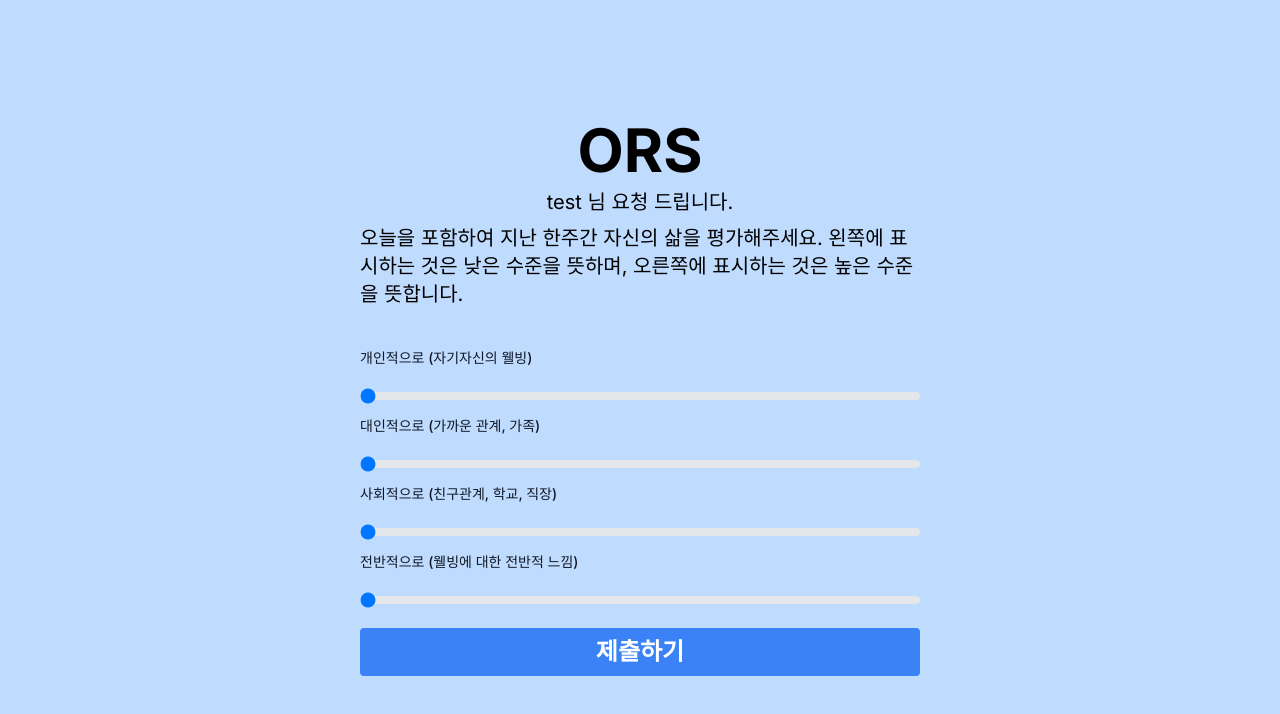
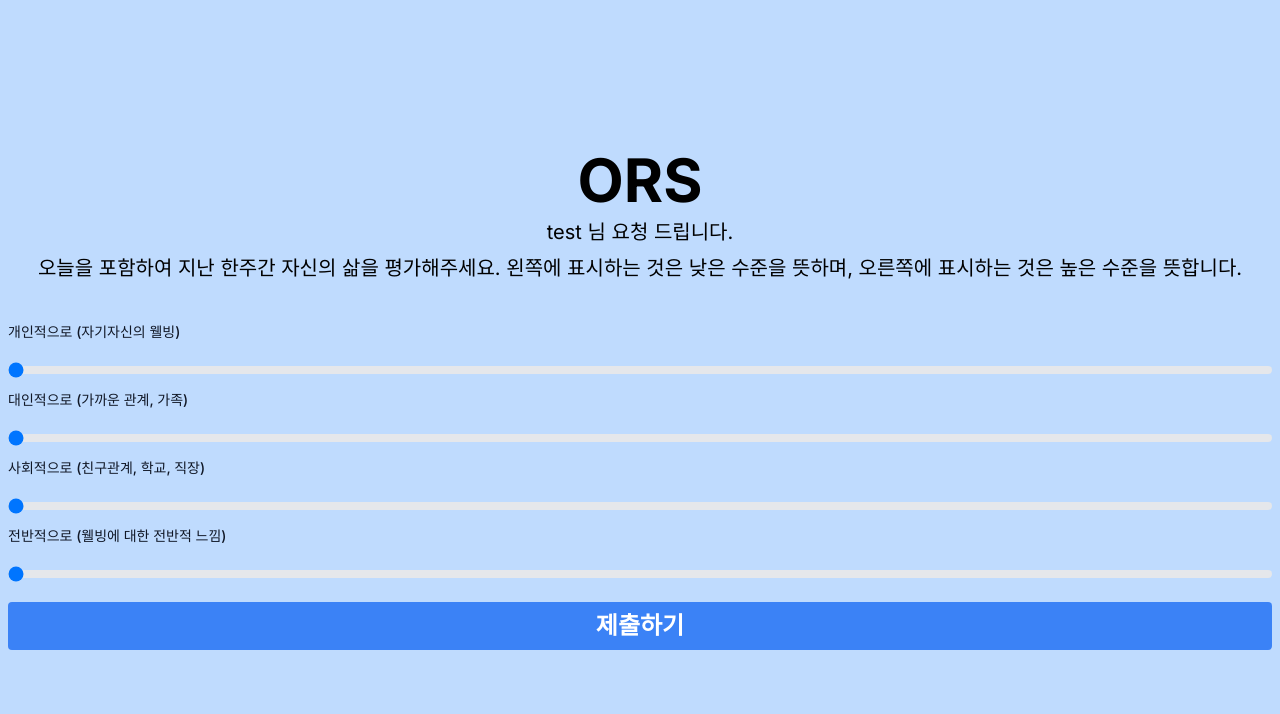
Before and after one commit to etff/mentoring, a Next.js app: page /mentee/ors in a window 1280 px wide. Shown: the top 714 px of the page. Built offline with nearby package versions, Linux system fonts and the light colour scheme.

Commit message:
refactor: html 설정 수정

```diff
--- a/src/components/ui/mentee/Main.tsx
+++ b/src/components/ui/mentee/Main.tsx
@@ -2,22 +2,22 @@ import Link from "next/link";
 
 const Main = () => {
     return (
-        <main className="w-full max-w-[800px] p-[20px] mx-auto">
-            <section className="w-full max-w-[800px] p-[100px] mx-auto">
+        <main className="w-full mx-auto flex justify-center items-center min-h-screen">
+            <section className="w-full mx-auto p-2">
                 <article className="flex flex-col justify-between items-center">
                     <header>
                         <h1 className="text-6xl font-bold">
                             ORS / SRS
                         </h1>
                     </header>
-                    <section className="mt-10 text-2xl">
+                    <section className="mt-10 text-xl">
                         <h2> ORS </h2>
                         <p> 오늘을 포함해 지난 한주간을 돌아봅시다.</p>
                         <Link
                             href="/mentee/ors"
                             className="border-2 border-black bg-blue-400 mt-2">ORS 시작하기</Link>
                     </section>
-                    <section className="mt-10 text-2xl">
+                    <section className="mt-10 text-xl">
                         <h2> SRS </h2>
                         <p> 오늘을 포함해 지난 한주간을 돌아봅시다.</p>
                         <button className="border-2 border-black bg-blue-400 mt-2">SRS 시작하기</button>
--- a/src/components/ui/mentee/Ors.tsx
+++ b/src/components/ui/mentee/Ors.tsx
@@ -1,5 +1,5 @@
 "use client";
-import {useState} from "react";
+import {FormEvent, useState} from "react";
 import {useRouter} from "next/navigation";
 
 const MAX = 10;
@@ -36,14 +36,15 @@ const Ors = ({
         setOverall(Number(event.target.value));
     };
 
-    const onSubmit = () => {
+    const onSubmit = (event: FormEvent<HTMLFormElement>) => {
+        event.preventDefault();
         onCreateOrs(individual, interpersonal, social, overall);
         router.push("/mentee");
-    }
+    };
 
     return (
-        <main className="w-full max-w-[800px] p-[20px] mx-auto">
-            <section className="w-full max-w-[800px] p-[100px] mx-auto">
+        <main className="w-full mx-auto flex justify-center items-center min-h-screen">
+            <section className="w-full mx-auto p-2">
                 <article className="flex flex-col justify-between items-center">
                     <header className="w-full flex flex-col items-center">
                         <h1 className="text-6xl font-bold">
@@ -54,7 +55,7 @@ const Ors = ({
                             오늘을 포함하여 지난 한주간 자신의 삶을 평가해주세요. 왼쪽에 표시하는 것은 낮은 수준을 뜻하며, 오른쪽에 표시하는 것은 높은 수준을 뜻합니다.
                         </p>
                     </header>
-                    <section className="mt-10 text-2xl w-full flex flex-col items-center">
+                    <form className="mt-10 text-2xl w-full flex flex-col items-center" onSubmit={onSubmit}>
                         <div className="w-full">
                             <label htmlFor="minmax-range1"
                                    className="block mb-2 text-sm font-medium text-gray-900 ">개인적으로 (자기자신의 웰빙)</label>
@@ -64,21 +65,24 @@ const Ors = ({
                                    className="w-full h-2 bg-gray-200 rounded-lg appearance-none cursor-pointer dark:bg-gray-700"/>
 
                             <label htmlFor="minmax-range2"
-                                   className="block mt-2 mb-2 text-sm font-medium text-gray-900">대인적으로 (가까운 관계, 가족)</label>
+                                   className="block mt-2 mb-2 text-sm font-medium text-gray-900">대인적으로 (가까운 관계,
+                                가족)</label>
 
                             <input id="labels-range-input2" type="range" value={interpersonal} min="0" max="10"
                                    onChange={handleInterpersonal}
                                    className="w-full h-2 bg-gray-200 rounded-lg appearance-none cursor-pointer dark:bg-gray-700"/>
 
                             <label htmlFor="minmax-range3"
-                                   className="block mt-2 mb-2 text-sm font-medium text-gray-900">사회적으로 (친구관계, 학교, 직장)</label>
+                                   className="block mt-2 mb-2 text-sm font-medium text-gray-900">사회적으로 (친구관계, 학교,
+                                직장)</label>
 
                             <input id="labels-range-input3" type="range" value={social} min="0" max="10"
                                    onChange={handleSocial}
                                    className="w-full h-2 bg-gray-200 rounded-lg appearance-none cursor-pointer dark:bg-gray-700"/>
 
                             <label htmlFor="minmax-range4"
-                                   className="block mt-2 mb-2 text-sm font-medium text-gray-900">전반적으로 (웰빙에 대한 전반적 느낌)</label>
+                                   className="block mt-2 mb-2 text-sm font-medium text-gray-900">전반적으로 (웰빙에 대한 전반적
+                                느낌)</label>
 
                             <input id="labels-range-input4" type="range" value={overall} min="0" max="10"
                                    onChange={handleOverall}
@@ -87,13 +91,12 @@ const Ors = ({
 
                         <div className="flex items-center justify-between mt-4 w-full">
                             <button
-                                onClick={onSubmit}
                                 className="bg-blue-500 hover:bg-blue-700 text-white font-bold py-2 px-4 rounded focus:outline-none focus:shadow-outline w-full"
-                                type="button">
+                                type="submit">
                                 제출하기
                             </button>
                         </div>
-                    </section>
+                    </form>
                 </article>
             </section>
         </main>
```
